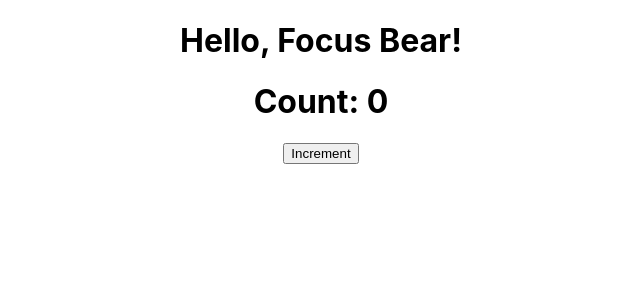
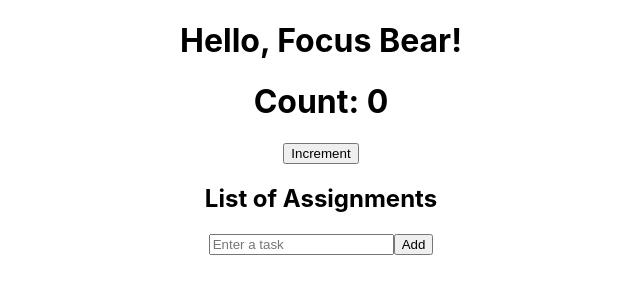
Before and after one commit to vidhianand33/Vidhi04-intern-repo, a React (Create React App) app in the folder my-app/: page / in a window 1280 px wide. Shown: the top 300 px of the page, without its empty margins (319-959 px from the left). Built offline with nearby package versions, Linux system fonts and the light colour scheme.

Commit message:
Lists and user input
creating lists and researching probable issues caused while working with lists in react.

```diff
--- a/my-app/src/App.js
+++ b/my-app/src/App.js
@@ -3,6 +3,7 @@
 import React from 'react';
 import HelloWorld from './HelloWorld';
 import Counter from './Counter'
+import AssignList from './AssignList';
 
 function App() {
   return (
@@ -10,6 +11,7 @@
       {/* Pass the name prop to HelloWorld component */}
       <HelloWorld name="Focus Bear" />
       <Counter /> {/* Display the Counter component */}
+      <AssignList/>
       </div>
   );
 }
--- /dev/null
+++ b/my-app/src/AssignList.js
@@ -0,0 +1,40 @@
+import React, { useState } from "react";
+
+const AssignList = () => {
+  const [input, setInput] = useState("");
+  const [items, setItems] = useState([]);
+
+  // Handle input change
+  const handleInputChange = (event) => {
+    setInput(event.target.value);
+  };
+
+  // Add item to the list
+  const addItem = () => {
+    if (input.trim() !== "") {
+      setItems([...items, input]); // Update the list
+      setInput(""); // Clear input field
+    }
+  };
+
+  return (
+    <div>
+      <h2>List of Assignments</h2>
+      <input
+        type="text"
+        value={input}
+        onChange={handleInputChange}
+        placeholder="Enter a task"
+      />
+      <button onClick={addItem}>Add</button>
+
+      <ul>
+        {items.map((item, index) => (
+          <li key={index}>{item}</li> // Display list dynamically
+        ))}
+      </ul>
+    </div>
+  );
+};
+
+export default AssignList;
```
Also changed, not shown: 1 other file (tests, documents, lock files or other folders).
